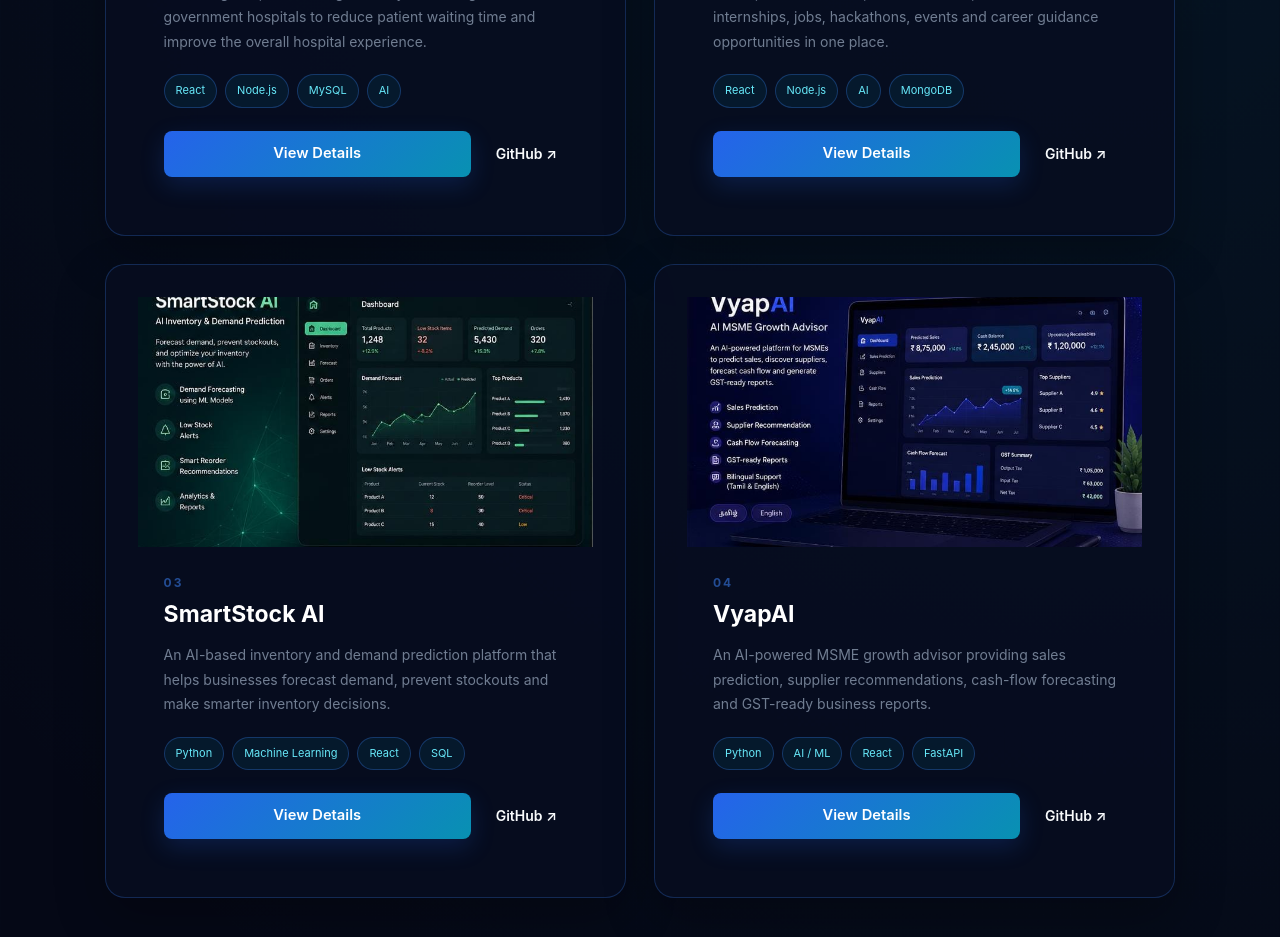
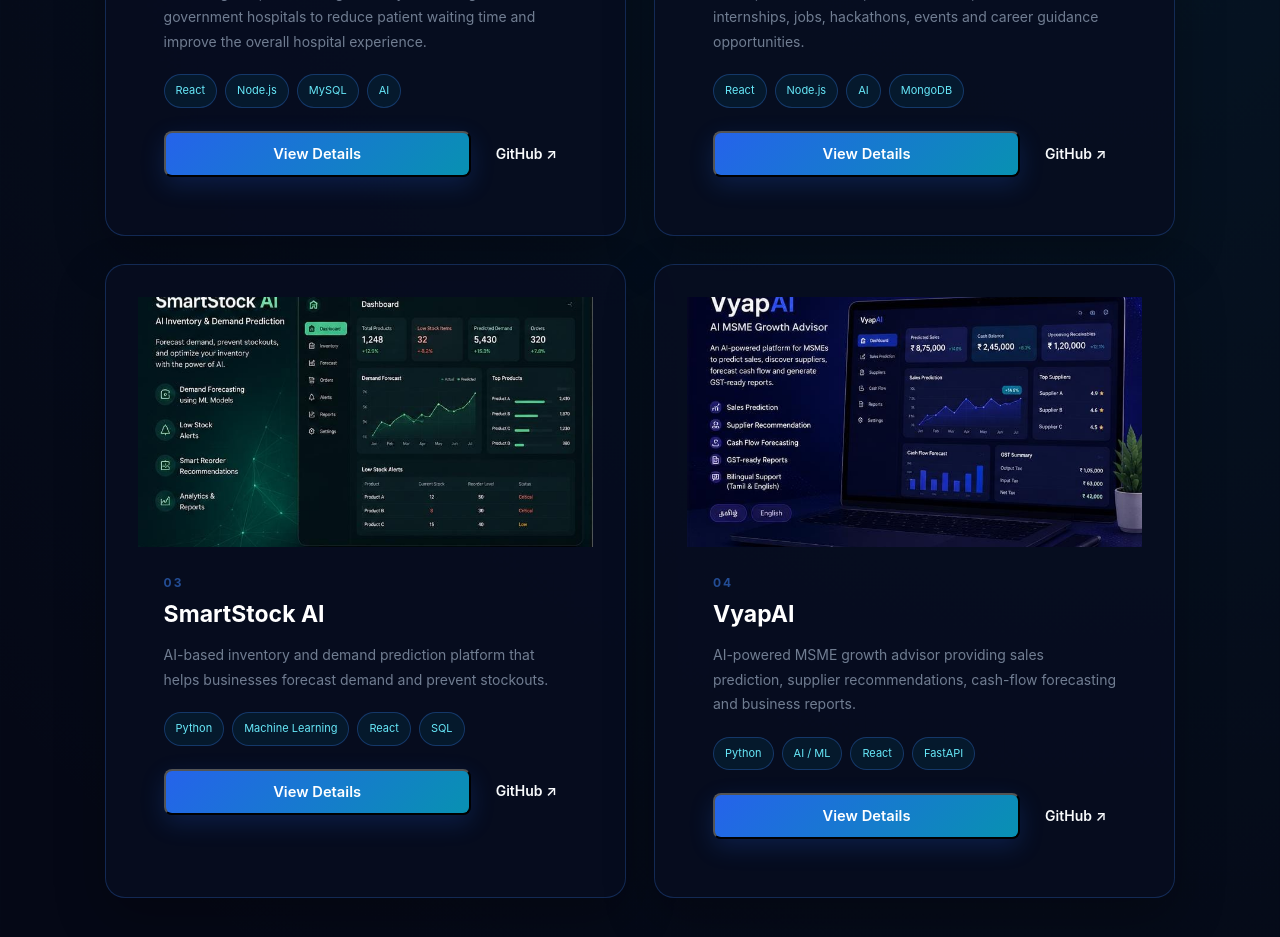
Before and after one commit to saravanan2212-ai/saravanan-portfolio, a React (Vite) app: page / in a window 1280 px wide. Shown: the part 3960-4897 px from the top of the page. Built offline with nearby package versions, Linux system fonts and the light colour scheme.

Commit message:
Update portfolio

```diff
--- a/src/App.css
+++ b/src/App.css
@@ -2727,3 +2727,192 @@ section h2 span {
     font-size: 12.5px;
   }
 }
+
+/* =====================================================
+   PROJECT DETAILS MODAL
+===================================================== */
+
+.project-modal-overlay {
+  position: fixed;
+
+  inset: 0;
+
+  z-index: 99999;
+
+  display: flex;
+
+  align-items: center;
+
+  justify-content: center;
+
+  padding: 20px;
+
+  background: rgba(0, 0, 0, 0.78);
+
+  backdrop-filter: blur(10px);
+
+  animation: modalFade 0.25s ease;
+}
+
+.project-modal {
+  position: relative;
+
+  width: 100%;
+
+  max-width: 650px;
+
+  max-height: 90vh;
+
+  overflow-y: auto;
+
+  border-radius: 22px;
+
+  border: 1px solid rgba(59, 130, 246, 0.35);
+
+  background: #080d20;
+
+  box-shadow:
+    0 30px 80px rgba(0, 0, 0, 0.6);
+
+  animation: modalSlide 0.3s ease;
+}
+
+.project-modal-image {
+  width: 100%;
+
+  height: 280px;
+
+  display: block;
+
+  object-fit: cover;
+}
+
+.project-modal-content {
+  padding: 30px;
+}
+
+.project-modal-content h2 {
+  margin: 10px 0 15px;
+
+  font-size: 30px;
+}
+
+.project-modal-content p {
+  margin-bottom: 22px;
+
+  font-size: 15px;
+
+  line-height: 1.8;
+
+  opacity: 0.8;
+}
+
+.project-modal-close {
+  position: absolute;
+
+  top: 15px;
+
+  right: 15px;
+
+  z-index: 2;
+
+  width: 42px;
+
+  height: 42px;
+
+  border: 0;
+
+  border-radius: 50%;
+
+  background: rgba(0, 0, 0, 0.65);
+
+  color: white;
+
+  font-size: 28px;
+
+  cursor: pointer;
+}
+
+.modal-close-btn {
+  width: 100%;
+
+  border: 0;
+
+  cursor: pointer;
+}
+
+
+/* ANIMATION */
+
+@keyframes modalFade {
+
+  from {
+    opacity: 0;
+  }
+
+  to {
+    opacity: 1;
+  }
+
+}
+
+@keyframes modalSlide {
+
+  from {
+    opacity: 0;
+    transform: translateY(30px) scale(0.97);
+  }
+
+  to {
+    opacity: 1;
+    transform: translateY(0) scale(1);
+  }
+
+}
+
+
+/* =====================================================
+   MOBILE MODAL
+===================================================== */
+
+@media (max-width: 768px) {
+
+  .project-modal-overlay {
+    padding: 15px;
+  }
+
+  .project-modal {
+    max-height: 92vh;
+
+    border-radius: 18px;
+  }
+
+  .project-modal-image {
+    height: 190px;
+  }
+
+  .project-modal-content {
+    padding: 22px 18px;
+  }
+
+  .project-modal-content h2 {
+    font-size: 23px;
+
+    line-height: 1.3;
+  }
+
+  .project-modal-content p {
+    font-size: 13px;
+
+    line-height: 1.7;
+  }
+
+  .project-modal-close {
+    width: 38px;
+
+    height: 38px;
+
+    font-size: 24px;
+  }
+
+}
--- a/src/App.jsx
+++ b/src/App.jsx
@@ -4,6 +4,10 @@ import "./App.css";
 import profile from "./profile.jpg";
 import resume from "./assets/Saravanan_A_Resume.pdf";
 import song from "./assets/profile-song.mp3";
+import project1 from "./assets/project1.png";
+import project2 from "./assets/project2.png";
+import project3 from "./assets/project3.png";
+import project4 from "./assets/project4.png";
 
 function App() {
   const [submitted, setSubmitted] = useState(false);
@@ -695,8 +699,6 @@ function App() {
 
       {/* ================= PROJECTS ================= */}
 
-      {/* ================= PROJECTS ================= */}
-
       <section className="projects-section" id="projects">
 
         <p className="section-label">MY PROJECTS</p>
@@ -707,13 +709,12 @@ function App() {
 
         <div className="projects-grid">
 
-          {/* ================= PROJECT 1 ================= */}
-
+          {/* PROJECT 1 */}
           <article className="project-card">
 
             <div className="project-image">
               <img
-                src="/src/assets/project1.png"
+                src={project1}
                 alt="Smart Queue Management System"
               />
             </div>
@@ -726,8 +727,8 @@ function App() {
 
               <p>
                 An intelligent queue management system designed for
-                government hospitals to reduce patient waiting time and
-                improve the overall hospital experience.
+                government hospitals to reduce patient waiting time
+                and improve the overall hospital experience.
               </p>
 
               <div className="project-tech">
@@ -739,9 +740,20 @@ function App() {
 
               <div className="project-actions">
 
-                <a href="#" className="project-btn">
+                <button
+                  className="project-btn"
+                  onClick={() =>
+                    setSelectedProject({
+                      title: "Smart Queue Management System",
+                      image: project1,
+                      description:
+                        "An intelligent queue management platform designed for government hospitals to reduce patient waiting time, manage queues efficiently and improve the patient experience.",
+                      tech: ["React", "Node.js", "MySQL", "AI"]
+                    })
+                  }
+                >
                   View Details
-                </a>
+                </button>
 
                 <a href="#" className="project-link">
                   GitHub ↗
@@ -754,13 +766,12 @@ function App() {
           </article>
 
 
-          {/* ================= PROJECT 2 ================= */}
-
+          {/* PROJECT 2 */}
           <article className="project-card">
 
             <div className="project-image">
               <img
-                src="/src/assets/project2.png"
+                src={project2}
                 alt="SkillSphere AI"
               />
             </div>
@@ -772,9 +783,9 @@ function App() {
               <h3>SkillSphere AI</h3>
 
               <p>
-                An AI-powered career platform that helps students discover
-                internships, jobs, hackathons, events and career guidance
-                opportunities in one place.
+                An AI-powered career platform that helps students
+                discover internships, jobs, hackathons, events and
+                career guidance opportunities.
               </p>
 
               <div className="project-tech">
@@ -786,9 +797,20 @@ function App() {
 
               <div className="project-actions">
 
-                <a href="#" className="project-btn">
+                <button
+                  className="project-btn"
+                  onClick={() =>
+                    setSelectedProject({
+                      title: "SkillSphere AI",
+                      image: project2,
+                      description:
+                        "An AI-powered career platform that brings internships, jobs, hackathons, events and career guidance together in one platform for students.",
+                      tech: ["React", "Node.js", "AI", "MongoDB"]
+                    })
+                  }
+                >
                   View Details
-                </a>
+                </button>
 
                 <a href="#" className="project-link">
                   GitHub ↗
@@ -801,13 +823,12 @@ function App() {
           </article>
 
 
-          {/* ================= PROJECT 3 ================= */}
-
+          {/* PROJECT 3 */}
           <article className="project-card">
 
             <div className="project-image">
               <img
-                src="/src/assets/project3.png"
+                src={project3}
                 alt="SmartStock AI"
               />
             </div>
@@ -819,9 +840,9 @@ function App() {
               <h3>SmartStock AI</h3>
 
               <p>
-                An AI-based inventory and demand prediction platform that
-                helps businesses forecast demand, prevent stockouts and
-                make smarter inventory decisions.
+                AI-based inventory and demand prediction platform
+                that helps businesses forecast demand and prevent
+                stockouts.
               </p>
 
               <div className="project-tech">
@@ -833,9 +854,25 @@ function App() {
 
               <div className="project-actions">
 
-                <a href="#" className="project-btn">
+                <button
+                  className="project-btn"
+                  onClick={() =>
+                    setSelectedProject({
+                      title: "SmartStock AI",
+                      image: project3,
+                      description:
+                        "An AI-based inventory and demand prediction platform that helps businesses forecast product demand, prevent stockouts and make smarter inventory decisions.",
+                      tech: [
+                        "Python",
+                        "Machine Learning",
+                        "React",
+                        "SQL"
+                      ]
+                    })
+                  }
+                >
                   View Details
-                </a>
+                </button>
 
                 <a href="#" className="project-link">
                   GitHub ↗
@@ -848,14 +885,13 @@ function App() {
           </article>
 
 
-          {/* ================= PROJECT 4 ================= */}
-
+          {/* PROJECT 4 */}
           <article className="project-card">
 
             <div className="project-image">
               <img
-                src="/src/assets/project4.png"
-                alt="VyapAI MSME Growth Advisor"
+                src={project4}
+                alt="VyapAI"
               />
             </div>
 
@@ -866,9 +902,9 @@ function App() {
               <h3>VyapAI</h3>
 
               <p>
-                An AI-powered MSME growth advisor providing sales prediction,
-                supplier recommendations, cash-flow forecasting and
-                GST-ready business reports.
+                AI-powered MSME growth advisor providing sales
+                prediction, supplier recommendations, cash-flow
+                forecasting and business reports.
               </p>
 
               <div className="project-tech">
@@ -880,9 +916,25 @@ function App() {
 
               <div className="project-actions">
 
-                <a href="#" className="project-btn">
+                <button
+                  className="project-btn"
+                  onClick={() =>
+                    setSelectedProject({
+                      title: "VyapAI",
+                      image: project4,
+                      description:
+                        "An AI-powered MSME growth advisor that provides sales prediction, supplier recommendations, cash-flow forecasting and GST-ready business reports.",
+                      tech: [
+                        "Python",
+                        "AI / ML",
+                        "React",
+                        "FastAPI"
+                      ]
+                    })
+                  }
+                >
                   View Details
-                </a>
+                </button>
 
                 <a href="#" className="project-link">
                   GitHub ↗
@@ -895,6 +947,71 @@ function App() {
           </article>
 
         </div>
+
+
+        {/* ================= PROJECT DETAILS MODAL ================= */}
+
+        {selectedProject && (
+
+          <div
+            className="project-modal-overlay"
+            onClick={() => setSelectedProject(null)}
+          >
+
+            <div
+              className="project-modal"
+              onClick={(e) => e.stopPropagation()}
+            >
+
+              <button
+                className="project-modal-close"
+                onClick={() => setSelectedProject(null)}
+              >
+                ×
+              </button>
+
+              <img
+                src={selectedProject.image}
+                alt={selectedProject.title}
+                className="project-modal-image"
+              />
+
+              <div className="project-modal-content">
+
+                <span className="project-number">
+                  PROJECT DETAILS
+                </span>
+
+                <h2>{selectedProject.title}</h2>
+
+                <p>
+                  {selectedProject.description}
+                </p>
+
+                <div className="project-tech">
+
+                  {selectedProject.tech.map((tech, index) => (
+                    <span key={index}>
+                      {tech}
+                    </span>
+                  ))}
+
+                </div>
+
+                <button
+                  className="project-btn modal-close-btn"
+                  onClick={() => setSelectedProject(null)}
+                >
+                  Close
+                </button>
+
+              </div>
+
+            </div>
+
+          </div>
+
+        )}
 
       </section>
 
```
